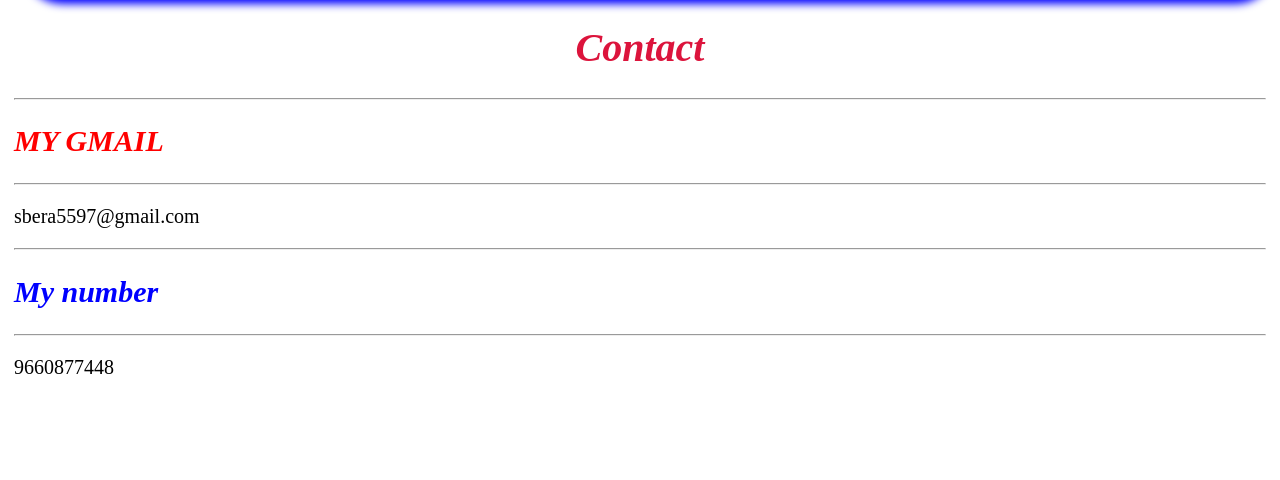
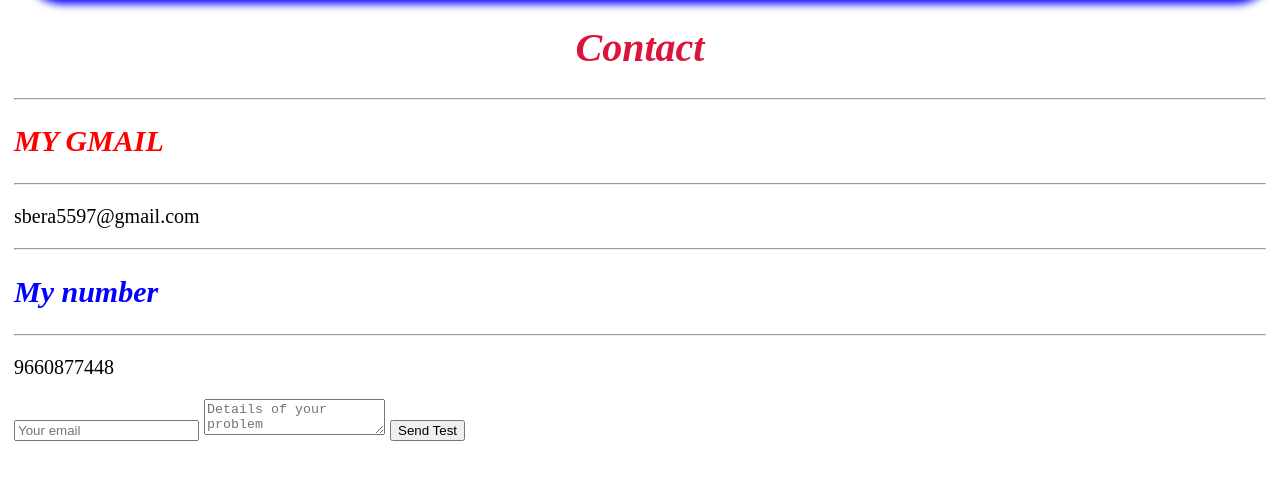
Before and after one commit to Kunal963/IRONSTAR.io, a plain HTML site: page Contac.html in a window 1280 px wide. Shown: the part 102-582 px from the top of the page. Drawn offline with Linux system fonts and the light colour scheme.

Commit message:
Update Contac.html

```diff
--- a/Contac.html
+++ b/Contac.html
@@ -38,5 +38,12 @@
   <h2 class="mmg">My number</h2>
   <hr />
   <p>9660877448</p>
+
+  <form method="POST" action="https://formsubmit.co/bera85726@gmail.com" enctype="multipart/form-data">
+  <input type="email" name="email" placeholder="Your email">
+  <textarea name="message" placeholder="Details of your problem"></textarea>
+  <button type="submit">Send Test</button>
+</form>
+
 </body>
 </html>
```
